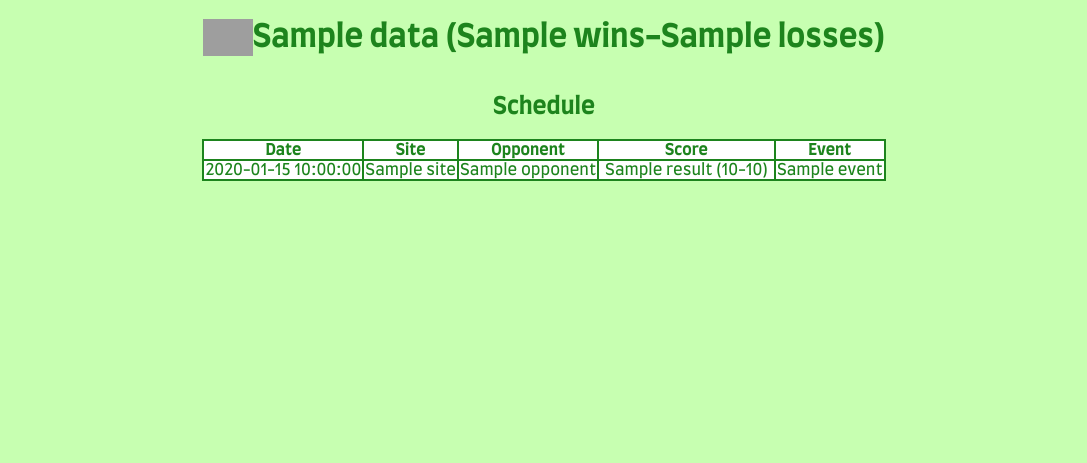
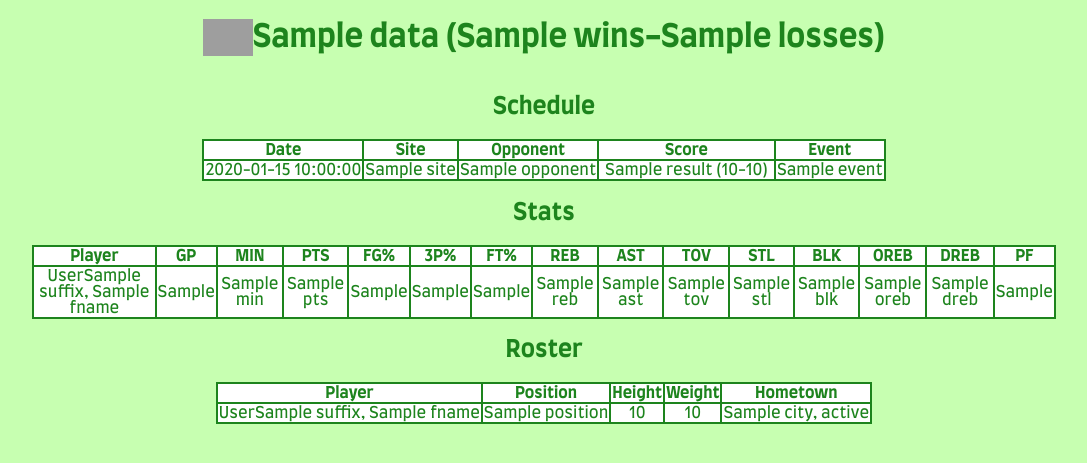
Before and after one commit to wesleyfletcher/leyflet, a Flask app: template templates/pages/teams.html in a window 1280 px wide. Shown: the part 100-563 px from the top of the page, without its empty margins (96-1183 px from the left). Run offline with Flask 3, Linux system fonts and the light colour scheme; the template is opened without the code that fills it: most values are stand-ins (such as "Sample title", 1, 10 or a date in 2020); grey boxes are pictures that could not be loaded.

Commit message:
Added stats and roster table to team pages

```diff
--- a/static/sql/box_score.sql
+++ b/static/sql/box_score.sql
@@ -11,4 +11,4 @@ JOIN player
 ON player.id = stats.player
 
 WHERE game = {id}
-ORDER BY pts DESC
+ORDER BY pts DESC;
--- /dev/null
+++ b/static/sql/season_stats.sql
@@ -0,0 +1,38 @@
+SELECT
+    lname, fname, suffix,
+
+    COUNT(*) AS gp,
+
+    ROUND(AVG(min), 1) AS min,
+    ROUND(AVG(pts), 1) AS pts,
+
+    ROUND(IFNULL(100*SUM(fgm)/SUM(fga), 0), 1) AS fg_pct,
+    ROUND(IFNULL(100*SUM(tpm)/SUM(tpa), 0), 1) AS tp_pct,
+    ROUND(IFNULL(100*SUM(ftm)/SUM(fta), 0), 1) AS ft_pct,
+
+    ROUND(AVG(reb), 1) AS reb,
+    ROUND(AVG(ast), 1) AS ast,
+    ROUND(AVG(tov), 1) AS tov,
+    ROUND(AVG(stl), 1) AS stl,
+    ROUND(AVG(blk), 1) AS blk,
+
+    ROUND(AVG(oreb), 1) AS oreb,
+    ROUND(AVG(dreb), 1) AS dreb,
+    ROUND(AVG(pf), 1) AS pf
+
+FROM stats
+
+JOIN game
+ON game.id = stats.game
+
+JOIN player
+ON player.id = stats.player
+
+JOIN roster
+USING (player, season)
+
+WHERE team = '{name}'
+AND season = {season}
+
+GROUP BY player, season
+ORDER BY pts DESC;
--- /dev/null
+++ b/static/sql/team_roster.sql
@@ -0,0 +1,14 @@
+SELECT
+    lname, fname, suffix,
+    position,
+    height,
+    weight,
+    city,
+    state
+FROM roster
+
+JOIN player
+ON player.id = roster.player
+
+WHERE team = '{name}'
+AND season = {season}
--- a/templates/pages/teams.html
+++ b/templates/pages/teams.html
@@ -26,4 +26,64 @@
     {% endfor %}
 </table>
 
+<h2>Stats</h2>
+<table>
+    <tr>
+        <th>Player</th>
+        <th>GP</th>
+        <th>MIN</th>
+        <th>PTS</th>
+        <th>FG%</th>
+        <th>3P%</th>
+        <th>FT%</th>
+        <th>REB</th>
+        <th>AST</th>
+        <th>TOV</th>
+        <th>STL</th>
+        <th>BLK</th>
+        <th>OREB</th>
+        <th>DREB</th>
+        <th>PF</th>
+    </tr>
+    {% for stat in data.stats %}
+    <tr>
+        <td>{{ stat.lname }}{{ stat.suffix }}, {{ stat.fname }}</td>
+        <td>{{ stat.gp }}</td>
+        <td>{{ stat.min }}</td>
+        <td>{{ stat.pts }}</td>
+        <td>{{ stat.fg_pct }}</td>
+        <td>{{ stat.tp_pct }}</td>
+        <td>{{ stat.ft_pct }}</td>
+        <td>{{ stat.reb }}</td>
+        <td>{{ stat.ast }}</td>
+        <td>{{ stat.tov }}</td>
+        <td>{{ stat.stl }}</td>
+        <td>{{ stat.blk }}</td>
+        <td>{{ stat.oreb }}</td>
+        <td>{{ stat.dreb }}</td>
+        <td>{{ stat.pf }}</td>
+    </tr>
+    {% endfor %}
+</table>
+
+<h2>Roster</h2>
+<table>
+    <tr>
+        <th>Player</th>
+        <th>Position</th>
+        <th>Height</th>
+        <th>Weight</th>
+        <th>Hometown</th>
+    </tr>
+    {% for row in data.roster %}
+        <tr>
+            <td>{{ row.lname }}{{ row.suffix }}, {{ row.fname }}</td>
+            <td>{{ row.position }}</td>
+            <td>{{ row.height }}</td>
+            <td>{{ row.weight }}</td>
+            <td>{{ row.city }}, {{ row.state }}</td>
+        </tr>
+    {% endfor %}
+</table>
+
 {% endblock %}
```
Also changed, not shown: endpoint.py (+47 -2 lines), templates/pages/games.html (+4 -4 lines).
